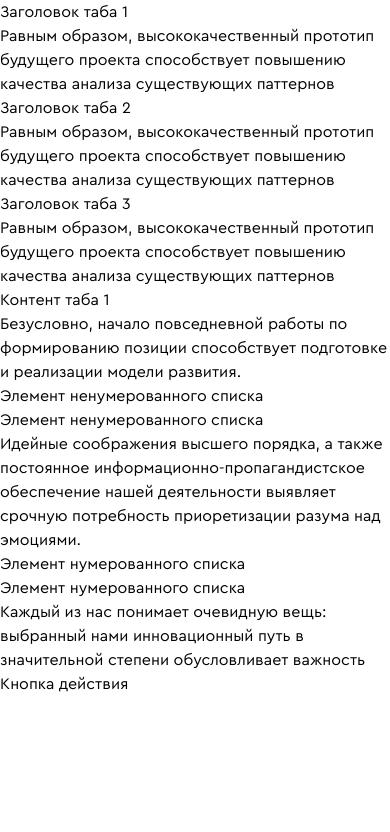
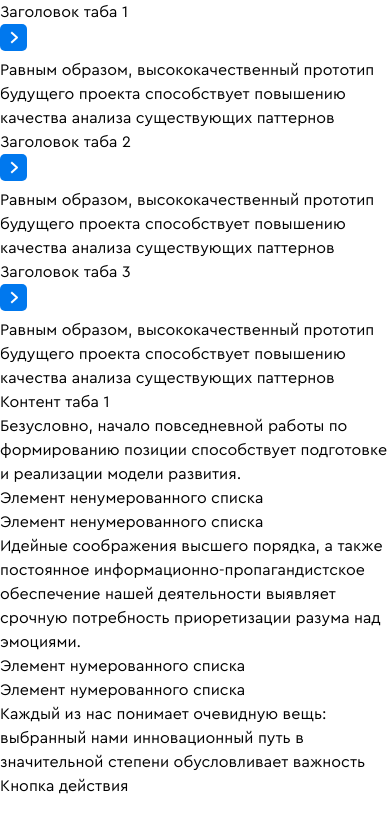
Before and after one commit to Heinzic/webmotor-test, a React (Vite) app: page / in a window 390 px wide. Shown: the top 832 px of the page. Built offline with nearby package versions, Linux system fonts and the light colour scheme.

Commit message:
mobile button

```diff
--- a/src/App.tsx
+++ b/src/App.tsx
@@ -34,7 +34,7 @@ function App() {
     <Container>
       <div className={`flex flex-col gap-[30px] mx-[10px] text-[${width > 1023 ? '18px ' : '12px'}]`}>
         {tabsText.map((tab, index) => (
-          <div className="hover:text-white hover:bg-[#0078EE] px-[20px] py-[25px] bg-[#F2F0F0] flex" onClick={() => {
+          <div className="hover:text-white hover:bg-[#0078EE] px-[20px] py-[25px] bg-[#F2F0F0] flex group" onClick={() => {
             setSelectedTabContent(<tab.content/>)
             setSelectedTabIndex(index+1)
           }}>
--- a/src/components/UI/Button.tsx
+++ b/src/components/UI/Button.tsx
@@ -2,9 +2,10 @@ import { FunctionComponent } from "react";
 
 interface ButtonProps {
     children: string
+    icon?: Element
 }
 
-const Button: FunctionComponent<ButtonProps> = ({children}) => {
+const Button: FunctionComponent<ButtonProps> = ({children, icon}) => {
     return (
         <button className="bg-[#0078EE] h-[50px] rounded-md text-white hover:bg-blue-500 hover:transition-all duration-500">
             {children}
--- a/src/components/UI/Title.tsx
+++ b/src/components/UI/Title.tsx
@@ -21,7 +21,9 @@ const Title: FunctionComponent<TitleProps> = ({children, size}) => {
 
     return (
         <h1 className={titleSize[size]}>
-            {children}
+            <span className="font-medium">
+                {children}
+            </span>
         </h1>
      );
 }
--- a/src/components/shared/TabTitle.tsx
+++ b/src/components/shared/TabTitle.tsx
@@ -1,5 +1,6 @@
 import { FunctionComponent, ReactNode } from "react";
 import Title from "../UI/Title";
+import useWindowDimensions from "../hooks/useWindowDimension";
 
 interface TabTitleProps {
     children: ReactNode
@@ -7,9 +8,27 @@ interface TabTitleProps {
 }
 
 const TabTitle: FunctionComponent<TabTitleProps> = ({children, titleIndex}) => {
+
+    const {width} = useWindowDimensions()
+
     return (
         <div className="max-w-[718px]">
-            <Title size="lg">Заголовок таба {titleIndex}</Title>
+            <div className="flex justify-between">
+                <Title size="lg">Заголовок таба {titleIndex}</Title>
+                {width <1024 && <button>
+                    <svg width="27" height="27" viewBox="0 0 27 27" fill="none" xmlns="http://www.w3.org/2000/svg">
+                        <rect className="group-hover:fill-white" x="27" width="27" height="27" rx="5" transform="rotate(90 27 0)" fill="#0078EE"/>
+                        <g clip-path="url(#clip0_346_4328)">
+                        <path className="group-hover:stroke-[#0078EE]" d="M12 9L17 13.5L12 18" stroke="white" stroke-width="2" stroke-linecap="square" stroke-linejoin="round"/>
+                        </g>
+                        <defs>
+                        <clipPath id="clip0_346_4328">
+                        <rect width="19" height="19" fill="white" transform="matrix(0 1 -1 0 23 4)"/>
+                        </clipPath>
+                        </defs>
+                    </svg>
+                </button>}
+            </div>
             <span>{children}</span>
         </div>
     );
```
